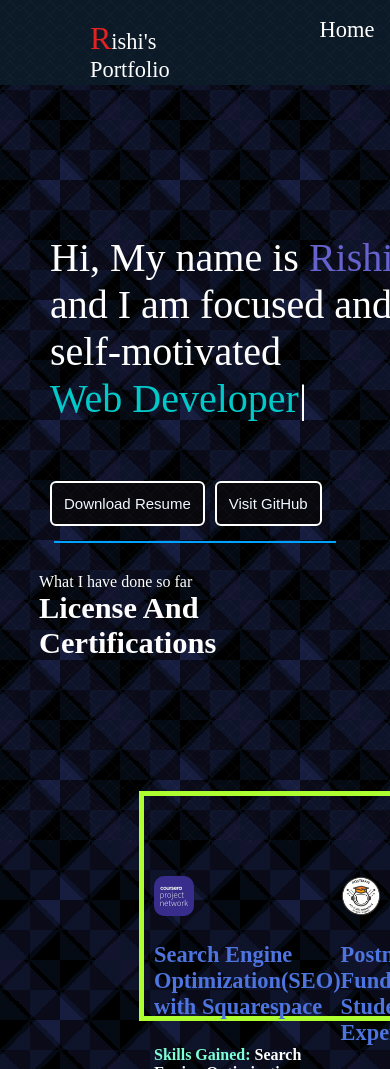
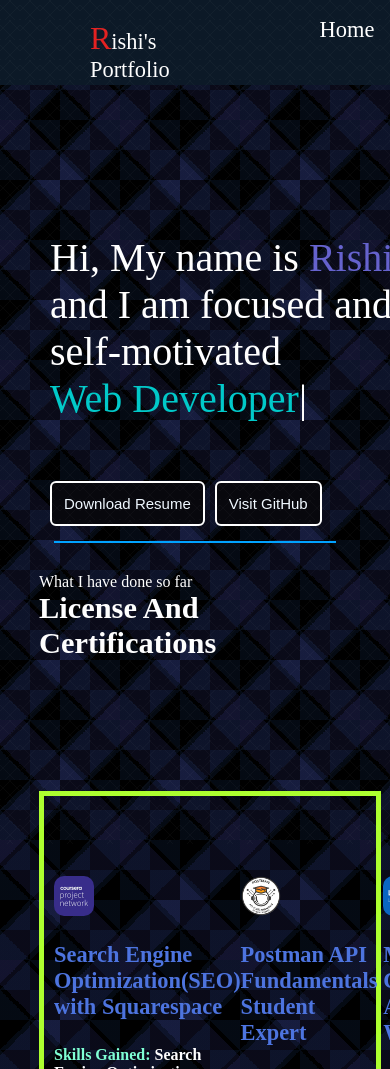
Before and after one commit to Rishi9822/Rishi-Portfolio, a plain HTML site: page index.html in a window 390 px wide. Shown: the top 1069 px of the page. Drawn offline with nearby package versions, Linux system fonts and the light colour scheme.

Commit message:
mobile changes

```diff
--- a/css/Mobile.css
+++ b/css/Mobile.css
@@ -235,7 +235,7 @@ body {
     .secondSection {
         max-width: 80vw;
         margin: auto;
-        height: 60vh;
+        height: 80vh;
         color: #fefefe;
     }
 
@@ -244,11 +244,11 @@ body {
     }
 
     .secondSection .box-skills{
-        width: 80%;
-  height: 200px;
+        width: 100%;
+  height: 65vh;
   padding: 10px;
   border: 5px solid greenyellow;
-  margin: 130px 100px;
+  margin: 130px 0px;
     }
     .secondSection img{
         display: flex;
```
